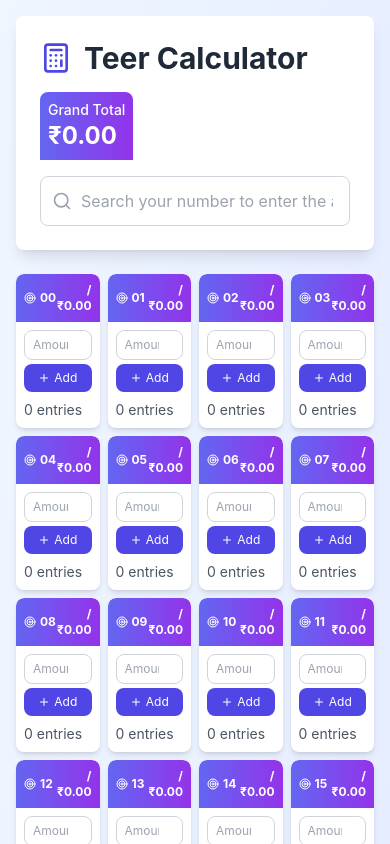
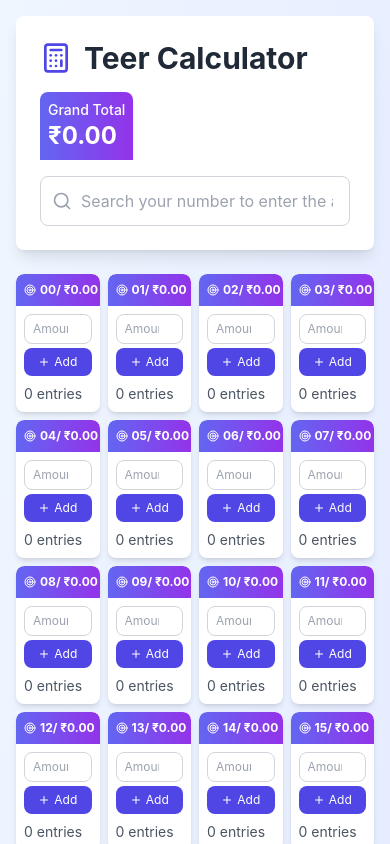
Before and after one commit to arpanmahata-dev/Teer-Result-Calculator, a React (Create React App) app in the folder teer-result-calculator/: page / in a window 390 px wide. Shown: the top 844 px of the page. Built offline with nearby package versions, Linux system fonts and the light colour scheme.

Commit message:
Issues Fixed

```diff
--- a/teer-result-calculator/src/App.js
+++ b/teer-result-calculator/src/App.js
@@ -130,7 +130,7 @@ export default function App() {
                     </div>
                     <div className="text-right">
                       <div className="text-xs opacity-90 hidden sm:block">Total</div>
-                      <div className="font-bold text-xs sm:text-base">/ {formatCurrency(calc.total)}</div>
+                      <div className="font-bold text-xs sm:text-base whitespace-nowrap">/ {formatCurrency(calc.total)}</div>
                     </div>
                   </div>
                 </div>
```
